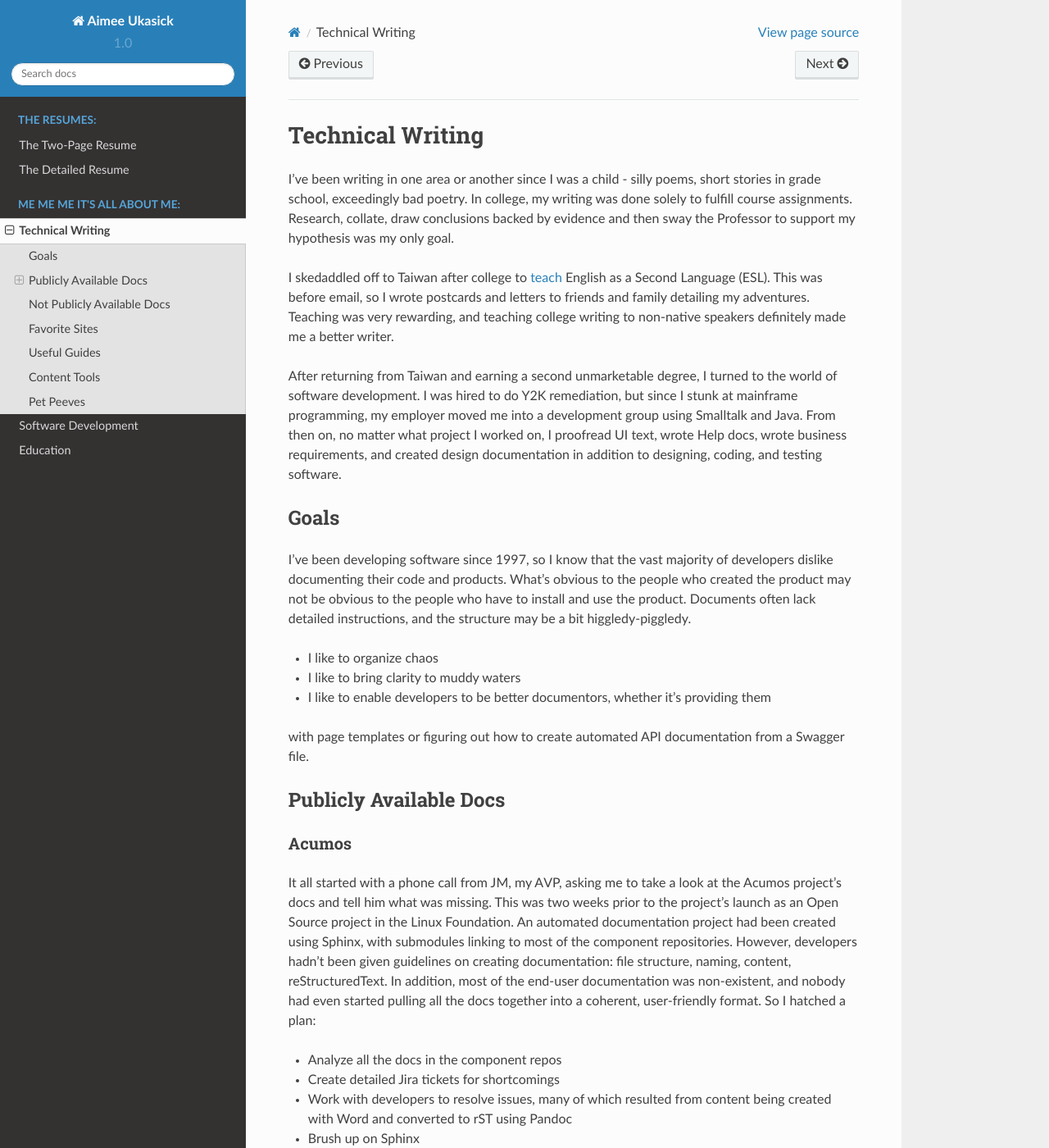
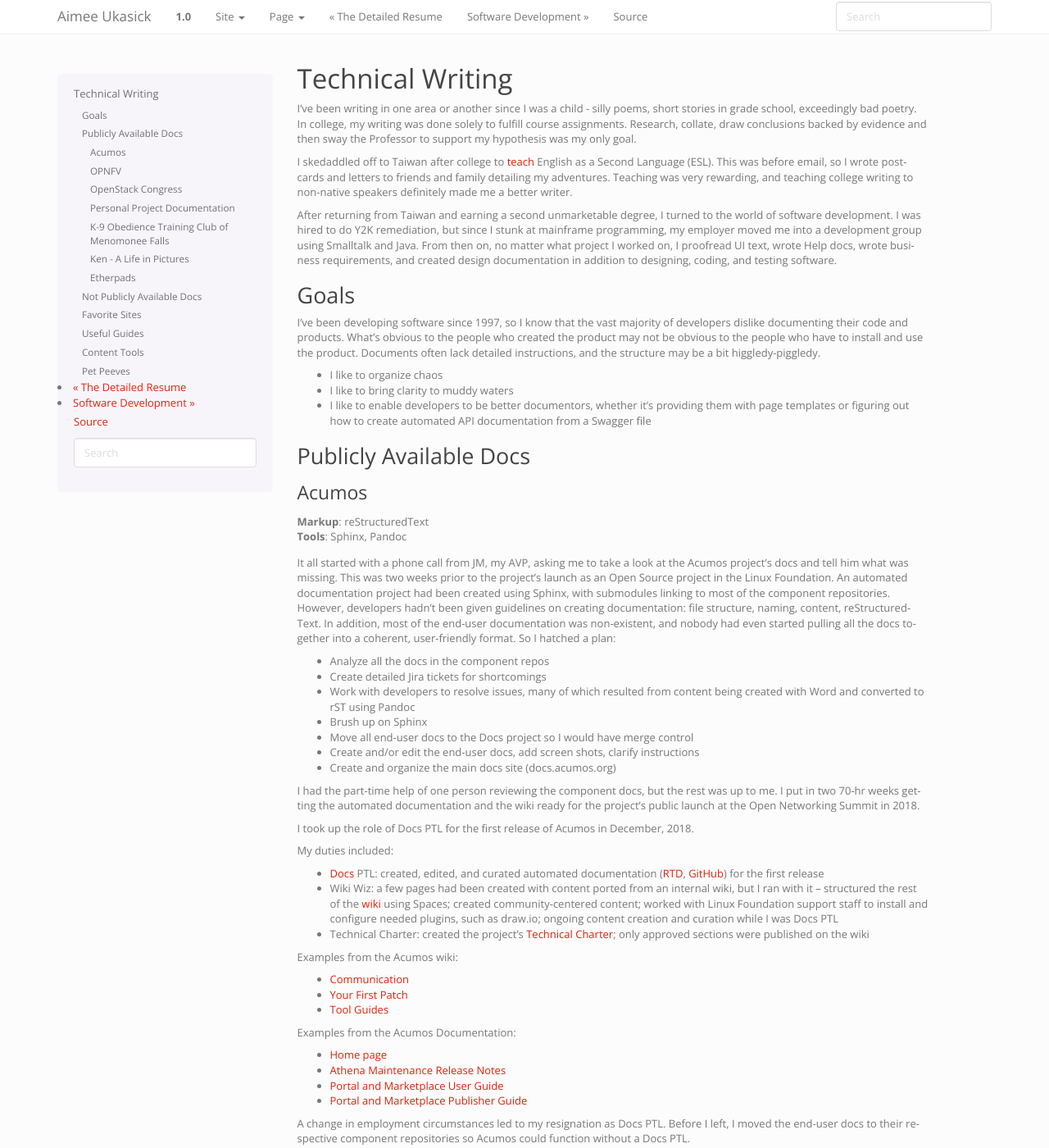
Before and after one commit to aimeeu/aimee-ukasick-resume, a Sphinx documentation site: the page built from docs/tech_writing.rst, in a window 1280 px wide and 1400 px high. Shown: the whole window at 82% size. Built offline with Sphinx 7.4.7, drawn with Linux system fonts in a browser that asks for light colours; some of the changed text lies outside the part shown.

Commit message:
bootstrap theme
Signed-off-by: Aimee Ukasick <aimeeu.opensource@gmail.com>

```diff
--- a/docs/conf.py
+++ b/docs/conf.py
@@ -33,6 +33,8 @@
 # import sys
 # sys.path.insert(0, os.path.abspath('.'))
 
+# theme imports
+import sphinx_bootstrap_theme
 
 # -- Project information -----------------------------------------------------
 
@@ -55,8 +57,9 @@ release = '1.0'
 # Add any Sphinx extension module names here, as strings. They can be
 # extensions coming with Sphinx (named 'sphinx.ext.*') or your custom
 # ones.
+# sphinxjp.themes.basicstrap theme
 extensions = [
-    'sphinx.ext.ifconfig',
+    'sphinx.ext.ifconfig'
 ]
 
 # Add any paths that contain templates here, relative to this directory.
@@ -92,17 +95,46 @@ pygments_style = None
 # The theme to use for HTML and HTML Help pages.  See the documentation for
 # a list of builtin themes.
 #
-html_theme = 'sphinx_rtd_theme'
+# html_theme = 'sphinx_rtd_theme'
+# html_theme = 'better'
+
+
 
 # Theme options are theme-specific and customize the look and feel of a theme
 # further.  For a list of options available for each theme, see the
 # documentation.
 #
+
+# sphinx_rtd_theme - mobile friendly
 # 9b59b6 is the light purple color in the navigation
 # 2980b9 is the blue used for Edit on GitHub
-html_theme_options = {
-    'prev_next_buttons_location': 'both',
-    'style_nav_header_background': '#2980b9'
+# html_theme_options = {
+#     'prev_next_buttons_location': 'both',
+#     'style_nav_header_background': '#2980b9'
+# }
+
+# Activate the theme.
+html_theme = 'bootstrap'
+html_theme_path = sphinx_bootstrap_theme.get_html_theme_path()
+#html_logo='_static/icons/alu.png'
+html_theme_options={
+    'navbar_title': "Aimee Ukasick",
+     # Bootswatch (http://bootswatch.com/) theme.
+    #
+    # Options are nothing (default) or the name of a valid theme
+    # such as "cosmo" or "sandstone".
+    #
+    # The set of valid themes depend on the version of Bootstrap
+    # that's used (the next config option).
+    #
+    # Currently, the supported themes are:
+    # - Bootstrap 2: https://bootswatch.com/2
+    # - Bootstrap 3: https://bootswatch.com/3
+    'bootswatch_theme': "simplex",
+
+    # Choose Bootstrap version.
+    # Values: "3" (default) or "2" (in quotes)
+    'bootstrap_version': "3",
 }
 
 # Add any paths that contain custom static files (such as style sheets) here,
--- a/docs/index.rst
+++ b/docs/index.rst
@@ -50,11 +50,9 @@ Individual member of the `Open Source Initiative <https://opensource.org/>`_, th
    education.rst
 
 
-Indices and Tables
-==================
+Site Tools
+==========
 
-* :ref:`genindex`
-* :ref:`modindex`
 * :ref:`search`
 
 
--- a/docs/software_dev.rst
+++ b/docs/software_dev.rst
@@ -28,7 +28,7 @@ Server-side, test-driven development
 
 Programming Languages
 =====================
-| Comfortable Working In: Java, Python, SQL
+| Comfortable Working In: Java (advanced), Python (beginner), SQL
 | Learning: Node.js
 | Completed Tutorials In: R, Go
 | Forgotten But Could Resurrect: Objective-C, C#, VB.NET, Smalltalk, C, C++
--- a/docs/tech_writing.rst
+++ b/docs/tech_writing.rst
@@ -46,13 +46,15 @@ the structure may be a bit higgledy-piggledy.
 
 - I like to organize chaos
 - I like to bring clarity to muddy waters
-- I like to enable developers to be better documentors, whether it's providing them
-with page templates or figuring out how to create automated API documentation from a Swagger file.
+- I like to enable developers to be better documentors, whether it's providing them with page templates or figuring out how to create automated API documentation from a Swagger file
 
 Publicly Available Docs
 =======================
 Acumos
 ------
+| **Markup**: reStructuredText
+| **Tools**: Sphinx, Pandoc
+
 It all started with a phone call from JM, my AVP, asking me to take a look at the Acumos project's docs and tell him what was missing. This was two weeks prior to the project's launch as an Open Source project in the Linux Foundation. An automated documentation project had been created using Sphinx, with submodules linking to most of the component repositories. However, developers hadn't been given guidelines on creating documentation: file structure, naming, content, reStructuredText. In addition, most of the end-user documentation was non-existent, and nobody had even started pulling all the docs together into a coherent, user-friendly format. So I hatched a plan:
 
 - Analyze all the docs in the component repos
@@ -97,16 +99,22 @@ Items I wish I had been able to work on before I left:
 
 OPNFV
 -----
+**Markup**: reStructuredText
+
 I was assigned to work on OPNFV at the same time I was working on OpenStack Congress (2016-2017). I contributed how-to pages and updates to the Copper, JOID, Models, VES, Developer and Infrastructure spaces as well as updating existing project docs written in rST. An example from the wiki:
 
 - `DevStack in a VM Notes <https://wiki.opnfv.org/display/copper/DevStack+in+a+VM+Notes>`_
 
 OpenStack Congress
 ------------------
+**Markup**: reStructuredText
+
 In 2016 I volunteered to contribute to the OpenStack Congress project. One of the best ways to learn an Open Source project is to contribute to the documentation as well as doing bug fixes. In addition to minor docs patches, I was appointed the Cross-Project Docs Liaison. Unfortunately I was pulled off the project before I could excel in that role.
 
 Personal Project Documentation
 ------------------------------
+**Markup**: reStructuredText, Markdown
+
 Documentation created for Udacity nanodegree assignments:
 
 - `Movie Trailer <https://github.com/aimeeu/Udacity-FullStackWebDeveloper/tree/master/Project01-MovieTrailerSite>`_: Markdown with headers and code snippets
```
Also changed, not shown: other parts of docs/tech_writing.rst (+2 -1 lines), 1 other file.
